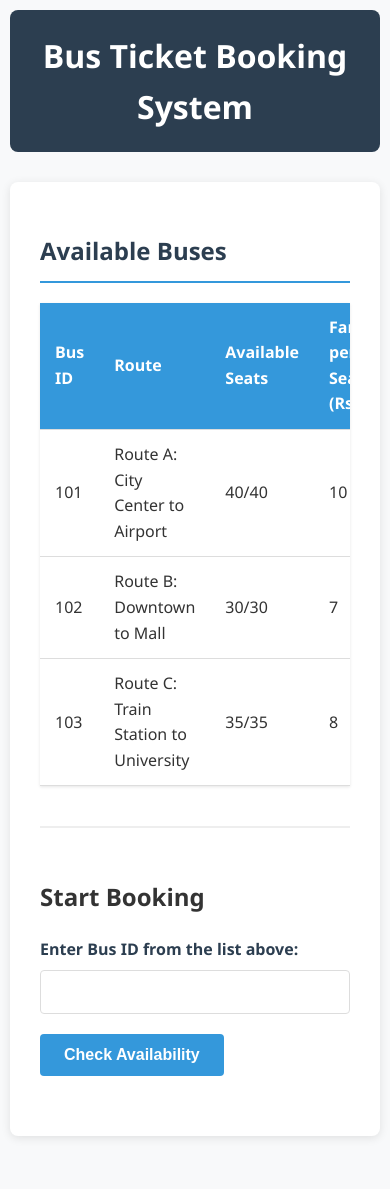
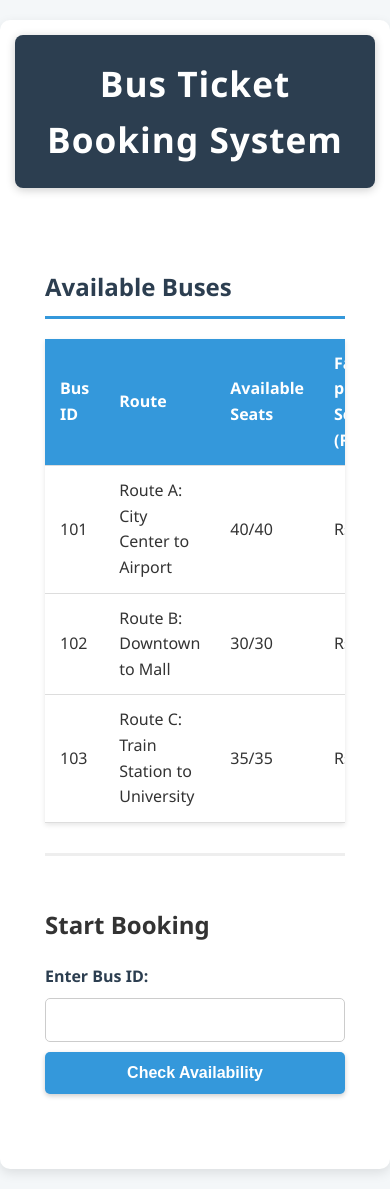
Before and after one commit to AkibDa/Transport, a Flask app: page / in a window 390 px wide. Before the commit the page ends 1138 px from the top, so only its background shows below. Run offline with Flask 3, Linux system fonts and the light colour scheme.

Commit message:
better frontend

```diff
--- a/static/script.js
+++ b/static/script.js
@@ -1,114 +1,125 @@
-document.addEventListener('DOMContentLoaded', function() {
+document.addEventListener('DOMContentLoaded', () => {
     let currentBus = null;
-
     loadAvailableBuses();
 
-  document.getElementById('check-bus-form').addEventListener('submit', function(e) {
+    // Selectors
+    const busForm = document.getElementById('check-bus-form');
+    const bookingForm = document.getElementById('booking-form');
+    const confirmBookingBtn = document.getElementById('confirm-booking');
+    const proceedToBookingBtn = document.getElementById('proceed-to-booking');
+    const newBookingBtn = document.getElementById('new-booking');
+
+    busForm.addEventListener('submit', async (e) => {
         e.preventDefault();
         const busId = document.getElementById('bus-id').value;
 
-      fetch('/api/check_bus', {
-          method: 'POST',
-          headers: {
-              'Content-Type': 'application/json',
-          },
-          body: JSON.stringify({ bus_id: busId })
-      })
-      .then(response => {
-          if (!response.ok) {
-              return response.json().then(err => { throw err; });
+        try {
+            currentBus = await fetchData('/api/check_bus', 'POST', { bus_id: busId });
+            displayBusInfo(currentBus);
+        } catch (error) {
+            showError(error.error || 'Error checking bus availability.');
         }
-          return response.json();
-      })
-      .then(data => {
-          currentBus = data;
-          document.getElementById('bus-route').textContent = data.route;
-          document.getElementById('bus-seats').textContent = data.available_seats;
-          document.getElementById('bus-fare').textContent = data.fare_per_seat;
-          document.getElementById('bus-info').classList.remove('hidden');
-
-          const errorDiv = document.querySelector('#step1 .error-message');
-          if (errorDiv) errorDiv.remove();
-      })
-      .catch(error => {
-          const errorDiv = document.createElement('div');
-          errorDiv.className = 'error-message';
-          errorDiv.textContent = error.error || 'Error checking bus availability. Please check the Bus ID.';
-          document.getElementById('check-bus-form').appendChild(errorDiv);
-      });
     });
 
-  document.getElementById('proceed-to-booking').addEventListener('click', function() {
-      document.getElementById('step1').classList.add('hidden');
-      document.getElementById('step2').classList.remove('hidden');
+    proceedToBookingBtn.addEventListener('click', () => {
+        toggleSteps('step1', 'step2');
         document.getElementById('num-seats').focus();
     });
 
-  document.getElementById('booking-form').addEventListener('submit', function(e) {
+    bookingForm.addEventListener('submit', async (e) => {
         e.preventDefault();
-      const numSeats = document.getElementById('num-seats').value;
+        const numSeats = parseInt(document.getElementById('num-seats').value, 10);
 
-      if (!currentBus) {
-          showError('No bus selected. Please go back and select a bus.');
-          return;
+        if (!currentBus) return showError('No bus selected. Please go back and select a bus.');
+        if (numSeats <= 0) return showError('Please enter a valid number of seats.');
+
+        try {
+            const data = await fetchData('/api/book', 'POST', {
+                bus_id: currentBus.bus_id,
+                num_seats: numSeats
+            });
+            document.getElementById('total-fare').textContent = data.fare;
+            document.getElementById('fare-display').classList.remove('hidden');
+            confirmBookingBtn.classList.remove('hidden');
+        } catch (error) {
+            showError(error.error || 'Error calculating fare. Please try again.');
+        }
+    });
+
+    confirmBookingBtn.addEventListener('click', async () => {
+        const numSeats = parseInt(document.getElementById('num-seats').value, 10);
+
+        try {
+            const data = await fetchData('/api/confirm_booking', 'POST', {
+                bus_id: currentBus.bus_id,
+                num_seats: numSeats
+            });
+            toggleSteps('step2', 'step3');
+            displayConfirmation(data, numSeats);
+            loadAvailableBuses();
+        } catch (error) {
+            showError(error.error || 'Error confirming booking.');
+        }
+    });
+
+    newBookingBtn.addEventListener('click', resetBookingProcess);
+
+    async function loadAvailableBuses() {
+        try {
+            const data = await fetchData('/api/routes');
+            renderBusTable(data);
+        } catch (error) {
+            document.getElementById('buses-list').innerHTML = '<tr><td colspan="4">Error loading bus information. Please refresh.</td></tr>';
+        }
     }
 
-      if (numSeats <= 0) {
-          showError('Please enter a valid number of seats.');
-          return;
+    async function fetchData(url, method = 'GET', body = null) {
+        const options = { method, headers: { 'Content-Type': 'application/json' } };
+        if (body) options.body = JSON.stringify(body);
+        const response = await fetch(url, options);
+        const data = await response.json();
+        if (!response.ok) throw data;
+        return data;
     }
 
-      fetch('/api/book', {
-          method: 'POST',
-          headers: {
-              'Content-Type': 'application/json',
-          },
-          body: JSON.stringify({
-              bus_id: currentBus.bus_id,
-              num_seats: numSeats
-          })
-      })
-      .then(response => {
-          if (!response.ok) {
-              return response.json().then(err => { throw err; });
+    function displayBusInfo(bus) {
+        document.getElementById('bus-route').textContent = bus.route;
+        document.getElementById('bus-seats').textContent = bus.available_seats;
+        document.getElementById('bus-fare').textContent = bus.fare_per_seat;
+        document.getElementById('bus-info').classList.remove('hidden');
+        clearError();
     }
-          return response.json();
-      })
-      .then(data => {
-          document.getElementById('total-fare').textContent = data.fare;
-          document.getElementById('fare-display').classList.remove('hidden');
-          document.getElementById('confirm-booking').classList.remove('hidden');
 
-          const errorDiv = document.querySelector('#step2 .error-message');
-          if (errorDiv) errorDiv.remove();
-      })
-      .catch(error => {
-          showError(error.error || 'Error calculating fare. Please try again.');
-      });
-  });
+    function renderBusTable(buses) {
+        const busesList = document.getElementById('buses-list');
+        busesList.innerHTML = buses.length ? buses.map(bus => `
+            <tr>
+                <td>${bus.bus_id}</td>
+                <td>${bus.route}</td>
+                <td>${bus.available_seats}/${bus.total_seats}</td>
+                <td>Rs${bus.fare}</td>
+            </tr>`).join('') : '<tr><td colspan="4">No buses available at the moment</td></tr>';
+    }
 
-  document.getElementById('confirm-booking').addEventListener('click', function() {
-      const numSeats = document.getElementById('num-seats').value;
+    function showError(message) {
+        clearError();
+        const errorDiv = document.createElement('div');
+        errorDiv.className = 'error-message';
+        errorDiv.textContent = message;
+        bookingForm.appendChild(errorDiv);
+    }
 
-      fetch('/api/confirm_booking', {
-          method: 'POST',
-          headers: {
-              'Content-Type': 'application/json',
-          },
-          body: JSON.stringify({
-              bus_id: currentBus.bus_id,
-              num_seats: numSeats
-          })
-      })
-      .then(response => {
-          if (!response.ok) {
-              return response.json().then(err => { throw err; });
+    function clearError() {
+        const existingError = document.querySelector('.error-message');
+        if (existingError) existingError.remove();
     }
-          return response.json();
-      })
-      .then(data => {
-          document.getElementById('step2').classList.add('hidden');
-          document.getElementById('step3').classList.remove('hidden');
+
+    function toggleSteps(hideStep, showStep) {
+        document.getElementById(hideStep).classList.add('hidden');
+        document.getElementById(showStep).classList.remove('hidden');
+    }
+
+    function displayConfirmation(data, numSeats) {
         document.getElementById('confirmation-message').innerHTML = `
             <p><strong>✅ Booking confirmed!</strong></p>
             <p><strong>Bus ID:</strong> ${currentBus.bus_id}</p>
@@ -117,63 +128,15 @@ document.addEventListener('DOMContentLoaded', function() {
             <p><strong>Total fare:</strong> Rs${document.getElementById('total-fare').textContent}</p>
             <p><strong>Remaining seats:</strong> ${data.new_availability}</p>
         `;
+    }
 
-          loadAvailableBuses();
-      })
-      .catch(error => {
-          showError(error.error || 'Error confirming booking. Please try again.');
-      });
-  });
-
-  document.getElementById('new-booking').addEventListener('click', function() {
+    function resetBookingProcess() {
         currentBus = null;
-      document.getElementById('check-bus-form').reset();
-      document.getElementById('booking-form').reset();
+        busForm.reset();
+        bookingForm.reset();
         document.getElementById('bus-info').classList.add('hidden');
         document.getElementById('fare-display').classList.add('hidden');
-      document.getElementById('confirm-booking').classList.add('hidden');
-      document.getElementById('step3').classList.add('hidden');
-      document.getElementById('step1').classList.remove('hidden');
-  });
-
-  // Load available buses
-  function loadAvailableBuses() {
-      fetch('/api/routes')
-          .then(response => response.json())
-          .then(data => {
-              const busesList = document.getElementById('buses-list');
-              busesList.innerHTML = '';
-
-              if (data.length === 0) {
-                  busesList.innerHTML = '<tr><td colspan="4">No buses available at the moment</td></tr>';
-                  return;
-              }
-
-              data.forEach(bus => {
-                  const row = document.createElement('tr');
-                  row.innerHTML = `
-                      <td>${bus.bus_id}</td>
-                      <td>${bus.route}</td>
-                      <td>${bus.available_seats}/${bus.total_seats}</td>
-                      <td>${bus.fare}</td>
-                  `;
-                  busesList.appendChild(row);
-              });
-          })
-          .catch(error => {
-              console.error('Error loading buses:', error);
-              document.getElementById('buses-list').innerHTML =
-                  '<tr><td colspan="4">Error loading bus information. Please refresh the page.</td></tr>';
-          });
-  }
-
-  function showError(message) {
-      const existingError = document.querySelector('.error-message');
-      if (existingError) existingError.remove();
-
-      const errorDiv = document.createElement('div');
-      errorDiv.className = 'error-message';
-      errorDiv.textContent = message;
-      document.getElementById('booking-form').appendChild(errorDiv);
+        confirmBookingBtn.classList.add('hidden');
+        toggleSteps('step3', 'step1');
     }
 });
--- a/static/style.css
+++ b/static/style.css
@@ -4,13 +4,16 @@ body {
   margin: 0;
   padding: 0;
   color: #333;
-  background-color: #f8f9fa;
+  background-color: #f4f7f9;
 }
 
 .container {
   max-width: 1000px;
-  margin: 0 auto;
+  margin: 20px auto;
   padding: 20px;
+  background: white;
+  border-radius: 10px;
+  box-shadow: 0 4px 12px rgba(0, 0, 0, 0.1);
 }
 
 header {
@@ -20,27 +23,22 @@ header {
   color: white;
   padding: 20px;
   border-radius: 8px;
+  box-shadow: 0 2px 10px rgba(0, 0, 0, 0.2);
 }
 
 header h1 {
   margin: 0;
-  font-size: 2rem;
+  font-size: 2.2rem;
+  letter-spacing: 1px;
 }
 
 main {
-  background: white;
   padding: 30px;
-  border-radius: 8px;
-  box-shadow: 0 2px 10px rgba(0, 0, 0, 0.1);
-}
-
-#bus-list-section {
-  margin-bottom: 40px;
 }
 
 #bus-list-section h2 {
   color: #2c3e50;
-  border-bottom: 2px solid #3498db;
+  border-bottom: 3px solid #3498db;
   padding-bottom: 10px;
 }
 
@@ -48,7 +46,7 @@ main {
   width: 100%;
   border-collapse: collapse;
   margin-top: 15px;
-  box-shadow: 0 1px 3px rgba(0,0,0,0.1);
+  box-shadow: 0 2px 5px rgba(0, 0, 0, 0.1);
 }
 
 #buses-table th, #buses-table td {
@@ -64,11 +62,11 @@ main {
 }
 
 #buses-table tr:hover {
-  background-color: #f5f5f5;
+  background-color: #ecf0f1;
 }
 
 .booking-process {
-  border-top: 2px solid #eee;
+  border-top: 3px solid #eee;
   padding-top: 30px;
 }
 
@@ -99,8 +97,8 @@ label {
 input {
   width: 100%;
   padding: 12px;
-  border: 1px solid #ddd;
-  border-radius: 4px;
+  border: 1px solid #ccc;
+  border-radius: 5px;
   font-size: 16px;
   box-sizing: border-box;
 }
@@ -110,17 +108,18 @@ button {
   color: white;
   border: none;
   padding: 12px 24px;
-  border-radius: 4px;
+  border-radius: 5px;
   cursor: pointer;
   font-size: 16px;
   margin-right: 10px;
   transition: all 0.3s;
   font-weight: 600;
+  box-shadow: 0 2px 5px rgba(0, 0, 0, 0.2);
 }
 
 button:hover {
   background-color: #2980b9;
-  transform: translateY(-1px);
+  transform: translateY(-2px);
 }
 
 #confirm-booking {
@@ -136,7 +135,7 @@ button:hover {
   padding: 20px;
   background-color: #f8f9fa;
   border-radius: 6px;
-  border-left: 4px solid #3498db;
+  border-left: 5px solid #3498db;
 }
 
 #bus-info h3 {
@@ -156,9 +155,10 @@ button:hover {
   padding: 25px;
   background-color: #e8f8f0;
   border-radius: 6px;
-  border-left: 4px solid #2ecc71;
+  border-left: 5px solid #2ecc71;
   margin-bottom: 25px;
   font-size: 1.1rem;
+  box-shadow: 0 2px 5px rgba(0, 0, 0, 0.1);
 }
 
 .error-message {
@@ -168,15 +168,21 @@ button:hover {
   background-color: #fdedec;
   border-radius: 6px;
   font-weight: 600;
+  border-left: 5px solid #e74c3c;
 }
 
 @media (max-width: 768px) {
   .container {
-      padding: 10px;
+      padding: 15px;
   }
 
   #buses-table {
       display: block;
       overflow-x: auto;
   }
+
+  button {
+      width: 100%;
+      margin-top: 10px;
+  }
 }
--- a/templates/index.html
+++ b/templates/index.html
@@ -24,8 +24,7 @@
                             <th>Fare per Seat (Rs)</th>
                         </tr>
                     </thead>
-                    <tbody id="buses-list">
-                    </tbody>
+                    <tbody id="buses-list"></tbody>
                 </table>
             </section>
 
@@ -33,10 +32,8 @@
                 <section id="step1" class="active-step">
                     <h2>Start Booking</h2>
                     <form id="check-bus-form">
-                        <div class="form-group">
-                            <label for="bus-id">Enter Bus ID from the list above:</label>
-                            <input type="number" id="bus-id" required>
-                        </div>
+                        <label for="bus-id">Enter Bus ID:</label>
+                        <input type="number" id="bus-id" required>
                         <button type="submit">Check Availability</button>
                     </form>
                     <div id="bus-info" class="hidden">
@@ -51,10 +48,8 @@
                 <section id="step2" class="hidden">
                     <h2>Book Tickets</h2>
                     <form id="booking-form">
-                        <div class="form-group">
-                            <label for="num-seats">Number of Seats:</label>
-                            <input type="number" id="num-seats" min="1" required>
-                        </div>
+                        <label for="num-seats">Number of Seats:</label>
+                        <input type="number" id="num-seats" min="1" required>
                         <div id="fare-display" class="hidden">
                             <p><strong>Total Fare:</strong> Rs<span id="total-fare">0</span></p>
                         </div>
```
Lines whose indentation alone changed are shown as unchanged.
